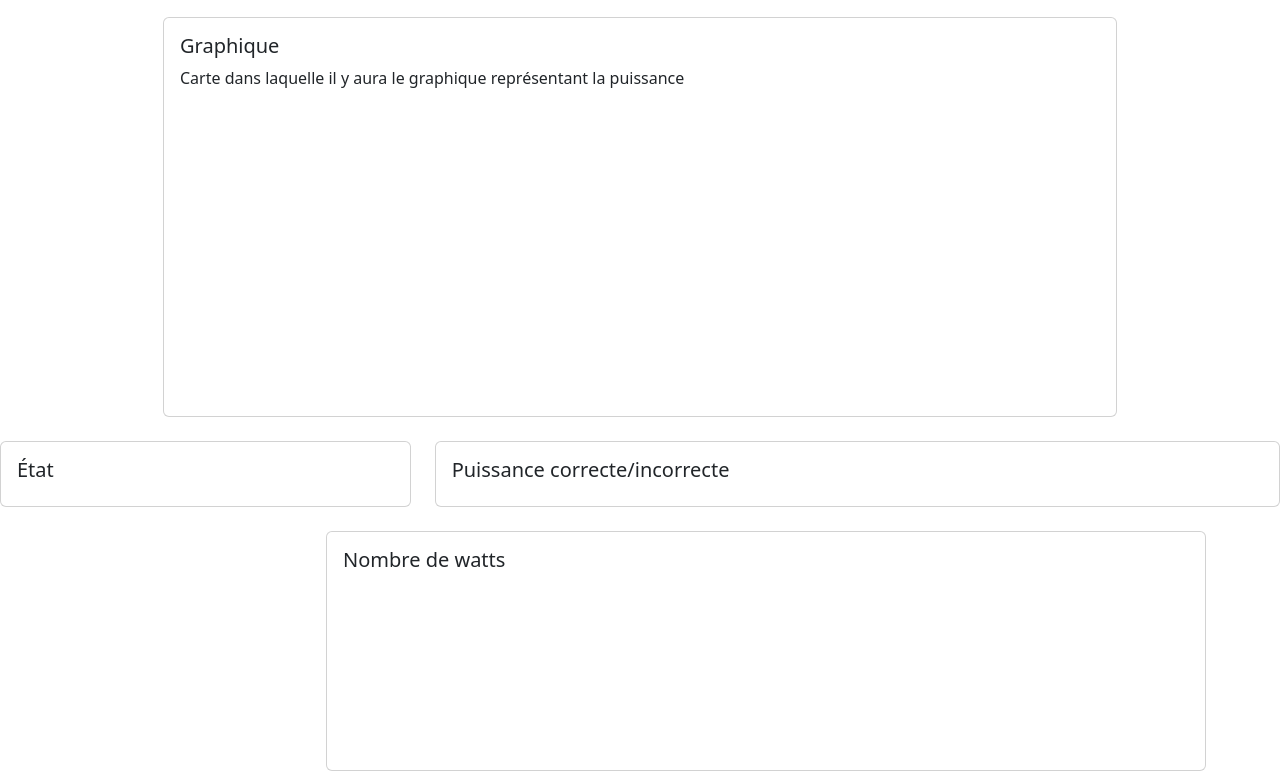
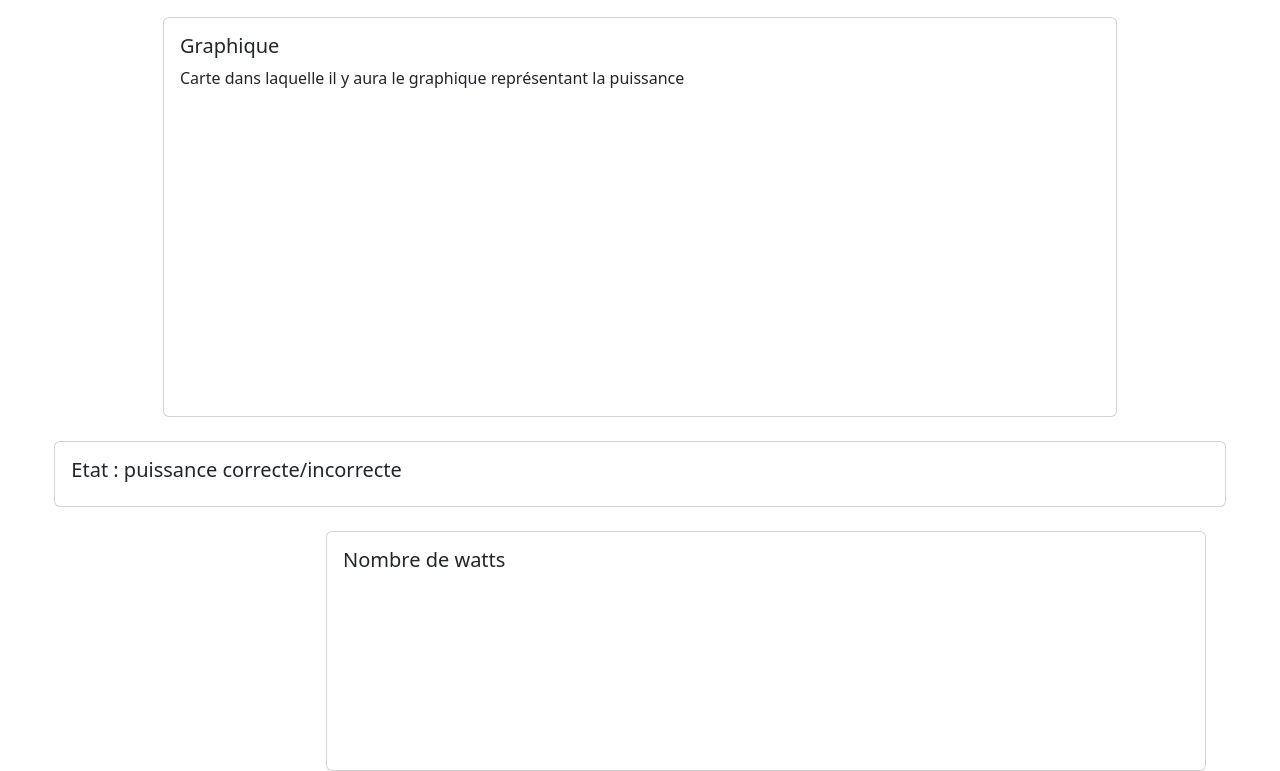
Before and after one commit to nicolaspoda/SAE-ALT-S3-Dev-22-23-STDS-3B-Equipe-6, a website: page Sprint1/code/src/puissance.html in a window 1280 px wide. Shown: the part 63-834 px from the top of the page. Drawn offline with nearby package versions, Linux system fonts and the light colour scheme.

Commit message:
Add files via upload

```diff
--- a/Sprint1/code/src/puissance.html
+++ b/Sprint1/code/src/puissance.html
@@ -1,15 +1,14 @@
 <!DOCTYPE html>
 <html>
-
-<head>
-    <title>Puissance</title>
+    <head>
+        <meta charset="UTF-8">
+            <title>Puissance</title>
     <link href="https://cdn.jsdelivr.net/npm/bootstrap@5.3.0-alpha1/dist/css/bootstrap.min.css" rel="stylesheet"
         integrity="sha384-GLhlTQ8iRABdZLl6O3oVMWSktQOp6b7In1Zl3/Jr59b6EGGoI1aFkw7cmDA6j6gD" crossorigin="anonymous">
     <script src="https://cdn.jsdelivr.net/npm/bootstrap@5.3.0-alpha1/dist/js/bootstrap.bundle.min.js"
         integrity="sha384-w76AqPfDkMBDXo30jS1Sgez6pr3x5MlQ1ZAGC+nuZB+EYdgRZgiwxhTBTkF7CXvN"
         crossorigin="anonymous"></script>
 </head>
-
 <body>
     <nav class="navbar navbar-expand-lg navbar-dark bg-body-info bg-info">
         <a class="navbar-brand" href="/puissance.html">Puissance</a>
@@ -47,17 +46,10 @@
                 </div>
             </div>
         </div>
-        <div class="col-sm-4 mt-4">
+        <div class="col-sm-11 mt-4">
             <div class="card">
                 <div class="card-body">
-                    <h5 class="card-title">État</h5>
-                </div>
-            </div>
-        </div>
-        <div class="col-sm-8 mt-4">
-            <div class="card">
-                <div class="card-body">
-                    <h5 class="card-title">Puissance correcte/incorrecte</h5>
+                    <h5 class="card-title">Etat : puissance correcte/incorrecte</h5>
                 </div>
             </div>
         </div>
```
Also changed, not shown: Sprint1/code/src/quantite.html (+2 -8 lines), Sprint1/code/src/temperature.html (+2 -8 lines).
